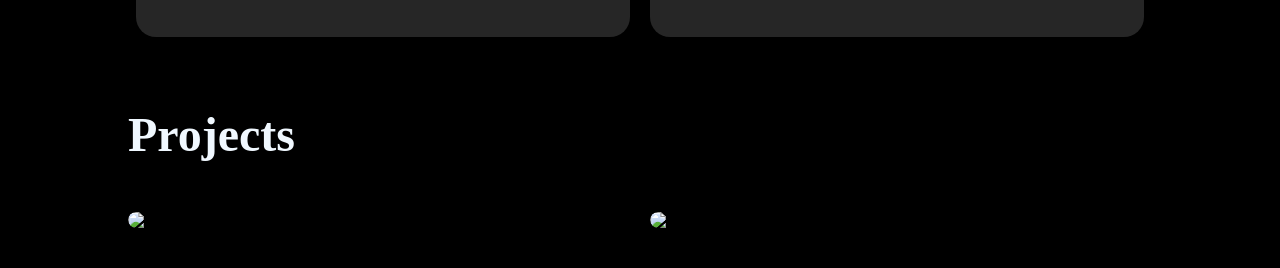
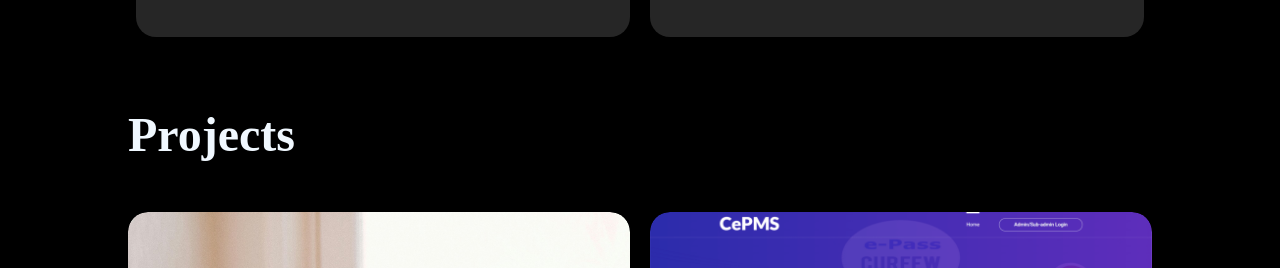
Before and after one commit to YashwanthC2002/Portfolio, a plain HTML site: page index.html in a window 1280 px wide. Shown: the part 2055-2323 px from the top of the page. Drawn offline with Linux system fonts and the light colour scheme.

Commit message:
Update index.html

```diff
--- a/index.html
+++ b/index.html
@@ -33,7 +33,7 @@
     <div class="container">
         <div class="row">
             <div class="col-1">
-                <img src="image/profileImage.jpg" id="bg">
+                <img src="profileImage.jpg" id="bg">
             </div>
             <div class="col-2">
                 <h1 style="font-size: 60px; font-weight: 600; color: bisque;">About Me</h1><br>
@@ -88,7 +88,7 @@
         <h1 class="port">Projects</h1>
         <div class="work-list">
             <div class="work">
-            <img src="image/run.jpg">
+            <img src="run.jpg">
                 <div class="layer">
                     <h3>RunnerHub</h3>
                     <p>RunnerHub is an online platform designed to facilitate smooth and efficient shopping, offering a user-friendly interface and robust backend functionality.</p>
@@ -96,7 +96,7 @@
                 </div>
             </div>
             <div class="work">
-            <img src="image/pass.png">
+            <img src="pass.png">
             <div class="layer">
                 <h3>Curfew pass Management</h3>
                 <p>Curfew Pass Management is a web-based system that streamlines the process of issuing and verifying curfew passes for individuals during restricted hours.</p>
```
